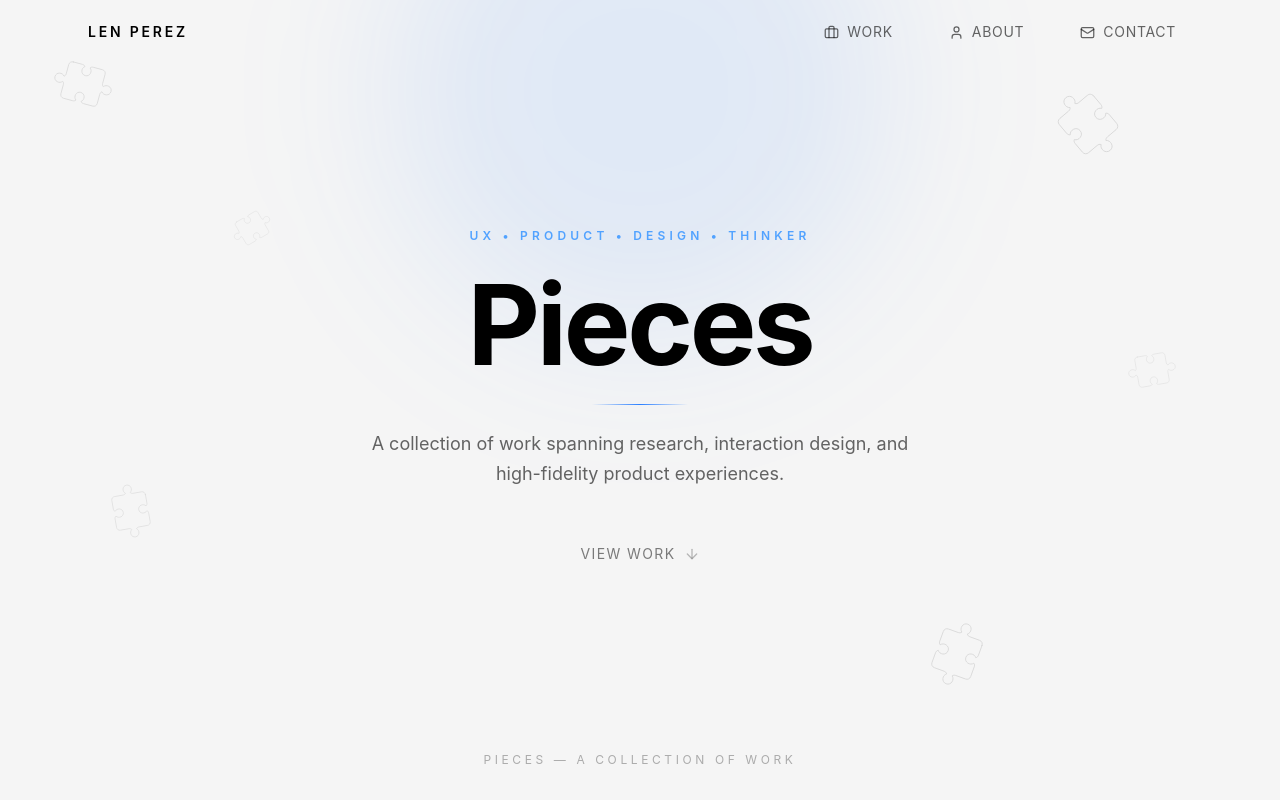
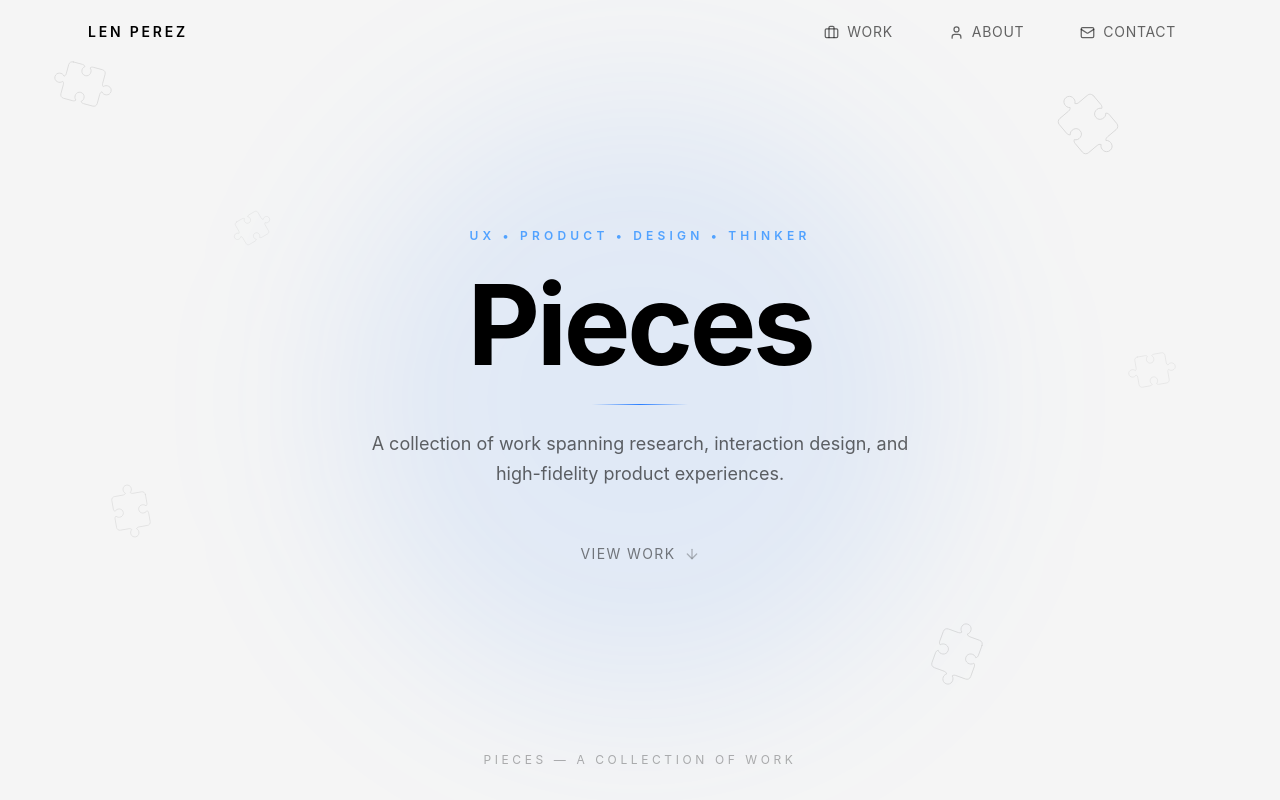
Before and after one commit to lenperez/next, a React (Vite) app: page / in a window 1280 px wide. Shown: the top 800 px of the page. Built offline with nearby package versions, Linux system fonts and the light colour scheme.

Commit message:
style: center and enlarge ambient background glow
Update the background glow position to be perfectly centered and increase its size and blur radius for a softer, more balanced visual effect.

```diff
--- a/src/app/components/PuzzleBackground.tsx
+++ b/src/app/components/PuzzleBackground.tsx
@@ -61,13 +61,13 @@ export function PuzzleBackground() {
 
   return (
     <>
-      {/* Subtle top ambient glow */}
+      {/* Subtle centered ambient glow */}
       <div className="fixed inset-0 pointer-events-none z-0 overflow-hidden">
         <div
-          className={`absolute -top-40 left-1/2 -translate-x-1/2 w-[500px] h-[500px] rounded-full pointer-events-none transition-opacity duration-500 ${
+          className={`absolute top-1/2 left-1/2 -translate-x-1/2 -translate-y-1/2 w-[600px] h-[600px] rounded-full pointer-events-none transition-opacity duration-500 ${
             isDark ? "bg-blue-900/15" : "bg-blue-500/10"
           }`}
-          style={{ filter: "blur(80px)" }}
+          style={{ filter: "blur(90px)" }}
         />
       </div>
 
```
